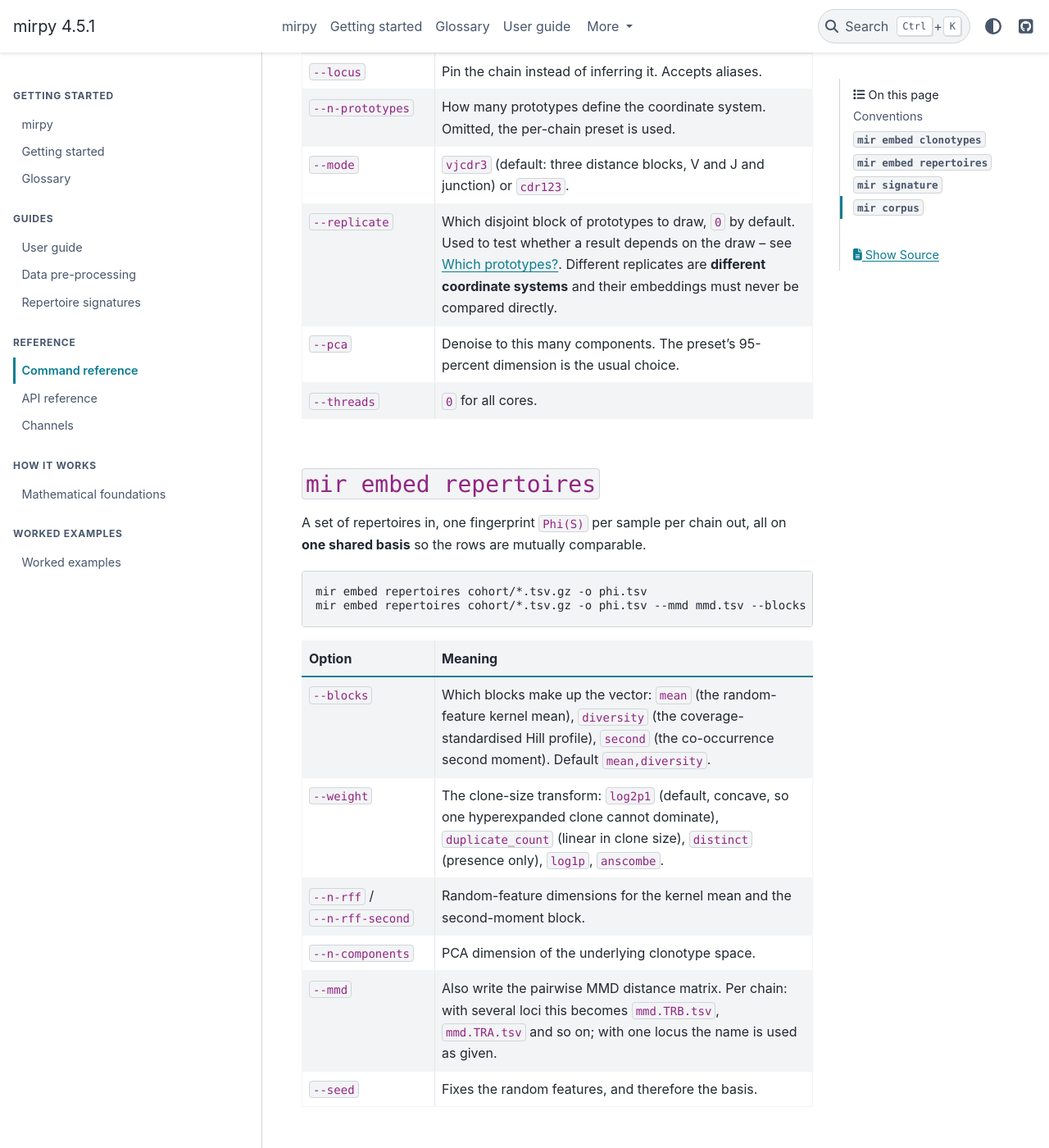
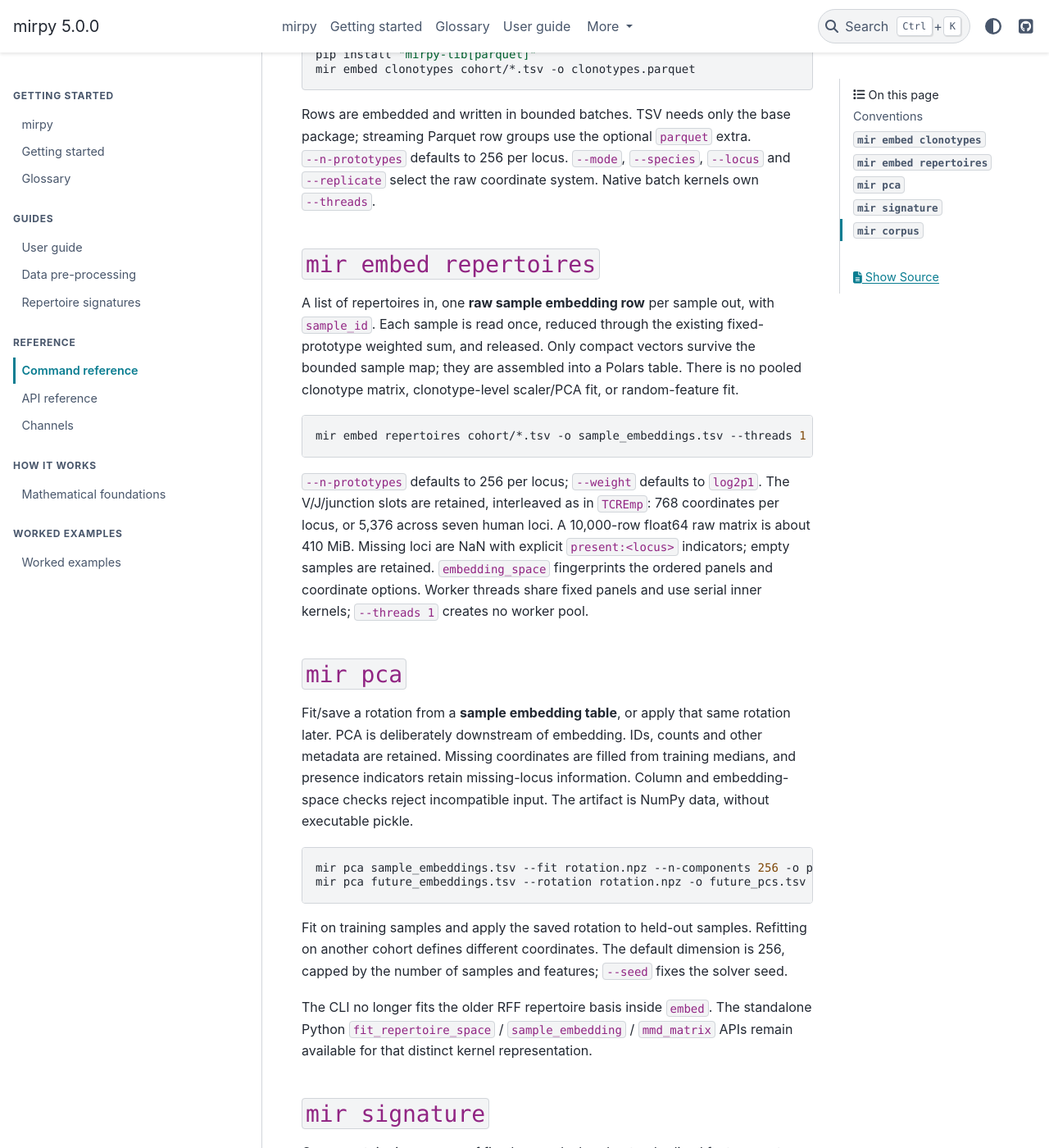
Before and after one commit to antigenomics/mirpy, a Sphinx documentation site: the page built from docs/cli.rst, in a window 1280 px wide and 1400 px high, scrolled down 1230 px. Shown: the whole window at 82% size. Built offline with Sphinx 7.4.7 and the PyData theme 0.15.4, drawn with Linux system fonts in a browser that asks for light colours; some of the changed text lies outside the part shown.

Commit message:
Reduce samples before PCA and separate raw embedding table commands

```diff
--- a/docs/api.rst
+++ b/docs/api.rst
@@ -45,6 +45,16 @@ Bundled prototype loader + manifest.
 PCA denoising / de-redundancy of embeddings.
 
 .. automodule:: mir.embedding.pca
+   :members:
+   :undoc-members:
+   :show-inheritance:
+
+``mir.embedding.table``
+~~~~~~~~~~~~~~~~~~~~~~~
+
+Raw sample/clonotype tables and separately fitted, schema-checked PCA rotations.
+
+.. automodule:: mir.embedding.table
    :members:
    :undoc-members:
    :show-inheritance:
@@ -363,8 +373,8 @@ Allele normalisation with default-allele cascade.
 Command-line interface (``mir``)
 --------------------------------
 
-``pip install mirpy-lib`` installs a ``mir`` console script (also ``python -m mir.cli``) with four
-commands: two embedding scales, plus the portable signature and the corpus it is rotated through.
+``pip install mirpy-lib`` installs a ``mir`` console script (also ``python -m mir.cli``) with raw
+embedding, sample-table PCA, portable signature and corpus commands.
 
 Both ``embed`` commands drop non-coding clonotypes (stop codon / legacy out-of-frame
 ``junction_aa``) before embedding, and there is **no flag to disable it**: a stop codon is in
@@ -373,20 +383,20 @@ distance and contaminates the geometry silently. ``--no-filter-functional`` is r
 message pointing at ``vdjtools filter --nonproductive``, which is what to use when the
 non-productive fraction is the thing you want.
 
-``mir embed clonotypes INPUT``
-   One repertoire's clonotype table → a per-clonotype TCREMP embedding table (columns ``e0…``).
-   Flags: ``--species``, ``--locus`` (inferred when the file has one locus), ``--n-prototypes``,
-   ``--mode {vjcdr3,cdr123}``, ``--replicate R`` (prototype draw), ``--pca K`` (compact the table),
-   ``--threads``, ``-o`` (``.tsv`` / ``.parquet``; default stdout TSV).
+``mir embed clonotypes INPUT...``
+   Stream raw clonotype embeddings with ``sample_id``, ``clonotype_id`` and ``locus``.
+   TSV needs only base dependencies; streaming Parquet requires ``mirpy-lib[parquet]``.
 
 ``mir embed repertoires INPUT...``
-   A dataset of clonotype tables → one repertoire vector ``Φ(S)`` per sample **per chain** on one
-   shared basis (columns ``phi0…``; sample id = filename stem). Flags: ``--species``, ``--locus``
-   (restrict), ``--n-prototypes``, ``--replicate R``,
-   ``--weight {log2p1,duplicate_count,distinct,log1p,anscombe}`` (default ``log2p1``),
-   ``--blocks mean,diversity[,second]``, ``--n-rff``, ``--n-rff-second``, ``--n-components``,
-   ``--mmd OUT`` (also write the per-chain pairwise unbiased-MMD matrix),
-   ``--threads``, ``--seed``, ``-o``.
+   Reduce each sample into its fixed-prototype weighted means. Output has one row per
+   ``sample_id``, locus-specific ``phi:`` coordinates, counts and presence masks.
+   No PCA or random-feature fit occurs here.
+
+``mir pca TABLE --fit ROTATION.npz`` / ``--rotation ROTATION.npz``
+   Fit/save or load/apply a sample-table PCA. Training imputation, scaling and rotation
+   apply unchanged to future samples; schema and embedding-space checks prevent mixing bases.
+
+See :doc:`cli` for examples and flags.
 
 ``mir signature INPUT...``
    AIRR clonotype tables → **one fixed-width named feature vector per sample**, rotated through a
@@ -395,7 +405,7 @@ non-productive fraction is the thing you want.
    ``--winsorize {features,pcs,none}``, ``--winsor-p P``, ``--components N`` (an integer count or a
    variance fraction), ``--species``,
    ``--weight {log2p1,duplicate_count,distinct,log1p,anscombe}``, ``--columns FILE``,
-   ``--jobs`` / ``-j`` (0 = every core; worker **processes**), ``--on-duplicate {error,sum}``,
+   ``--jobs`` / ``-j`` (0 = every core; worker **threads**), ``--on-duplicate {error,sum}``,
    ``--describe`` (print the columns *this invocation* emits and read no input), ``-o``.
 
    This emits the ``rsig`` half alone. ``vdjtools signature`` emits the ``vsig`` half; run both
--- a/docs/cli.rst
+++ b/docs/cli.rst
@@ -1,7 +1,7 @@
 Command reference
 =================
 
-``pip install mirpy-lib`` installs one ``mir`` command with four subcommands. This page lists each
+``pip install mirpy-lib`` installs one ``mir`` command with embedding, PCA and signature subcommands. This page lists each
 one, what it is for, and the options that change an answer rather than only a path.
 
 ``mir <command> --help`` is the authoritative list of flags and defaults -- it is generated from the
@@ -17,11 +17,11 @@ immunoSEQ, Parquet. Several files or a glob are fine.
 worth using for the raw per-clonotype embedding, which is thousands of columns wide. Omit ``-o`` and
 the result goes to stdout.
 
-**Sample identity.** The sample id defaults to the filename stem. The locus is inferred per file, or
+**Sample identity.** The sample ID is the filename up to its first dot; files sharing it form one sample. The locus is inferred per file, or
 pin it with ``--locus``, which accepts aliases -- ``beta``, ``T-alpha`` -- and errors on anything it
 cannot resolve rather than guessing.
 
-**Threads.** ``--threads 0`` means all cores.
+**Threads.** ``--threads 0`` means all allocated cores. Positive counts are capped by the allocation.
 
 **Non-coding clonotypes are dropped, and there is no flag to keep them.** Both ``embed`` commands
 filter to productive clonotypes first. This is deliberate: a stop codon is a character in seqtree's
@@ -33,71 +33,65 @@ the thing you want.
 ``mir embed clonotypes``
 ------------------------
 
-One repertoire in, one row per clonotype out -- the input to clustering, visualisation and per-receptor
-machine learning.
+A list of repertoires in, raw clonotype embeddings out, with ``sample_id`` and
+``clonotype_id`` on every row. Mixed loci are accepted; ``locus`` identifies each
+row's panel. Supplied clonotype or AIRR sequence IDs are preserved; otherwise
+stable within-sample IDs are assigned. Files sharing a filename stem form one
+sample. No PCA is fitted by this command.
 
 .. code-block:: bash
 
-   mir embed clonotypes sample.tsv -o clonotypes.parquet
-   mir embed clonotypes sample.tsv --pca 50 --n-prototypes 1000 -o clonotypes.parquet
+   mir embed clonotypes cohort/*.tsv -o clonotypes.tsv --threads 1
+   pip install "mirpy-lib[parquet]"
+   mir embed clonotypes cohort/*.tsv -o clonotypes.parquet
 
-.. list-table::
-   :header-rows: 1
-   :widths: 26 74
-
-   * - Option
-     - Meaning
-   * - ``--species``
-     - ``human`` (default) or ``mouse``.
-   * - ``--locus``
-     - Pin the chain instead of inferring it. Accepts aliases.
-   * - ``--n-prototypes``
-     - How many prototypes define the coordinate system. Omitted, the per-chain preset is used.
-   * - ``--mode``
-     - ``vjcdr3`` (default: three distance blocks, V and J and junction) or ``cdr123``.
-   * - ``--replicate``
-     - Which disjoint block of prototypes to draw, ``0`` by default. Used to test whether a result
-       depends on the draw -- see :ref:`which-prototypes`. Different replicates are **different
-       coordinate systems** and their embeddings must never be compared directly.
-   * - ``--pca``
-     - Denoise to this many components. The preset's 95-percent dimension is the usual choice.
-   * - ``--threads``
-     - ``0`` for all cores.
+Rows are embedded and written in bounded batches. TSV needs only the base package;
+streaming Parquet row groups use the optional ``parquet`` extra. ``--n-prototypes``
+defaults to 256 per locus. ``--mode``, ``--species``, ``--locus`` and ``--replicate``
+select the raw coordinate system. Native batch kernels own ``--threads``.
 
 ``mir embed repertoires``
 -------------------------
 
-A set of repertoires in, one fingerprint ``Phi(S)`` per sample per chain out, all on **one shared
-basis** so the rows are mutually comparable.
+A list of repertoires in, one **raw sample embedding row** per sample out, with
+``sample_id``. Each sample is read once, reduced through the existing fixed-prototype
+weighted sum, and released. Only compact vectors survive the bounded sample map;
+they are assembled into a Polars table. There is no pooled clonotype matrix,
+clonotype-level scaler/PCA fit, or random-feature fit.
 
 .. code-block:: bash
 
-   mir embed repertoires cohort/*.tsv.gz -o phi.tsv
-   mir embed repertoires cohort/*.tsv.gz -o phi.tsv --mmd mmd.tsv --blocks mean,diversity,second
+   mir embed repertoires cohort/*.tsv -o sample_embeddings.tsv --threads 1
 
-.. list-table::
-   :header-rows: 1
-   :widths: 26 74
+``--n-prototypes`` defaults to 256 per locus; ``--weight`` defaults to ``log2p1``.
+The V/J/junction slots are retained, interleaved as in ``TCREmp``: 768 coordinates
+per locus, or 5,376 across seven human loci. A 10,000-row float64 raw matrix is
+about 410 MiB. Missing loci are NaN with explicit ``present:<locus>`` indicators;
+empty samples are retained. ``embedding_space`` fingerprints the ordered panels
+and coordinate options. Worker threads share fixed panels and use serial inner
+kernels; ``--threads 1`` creates no worker pool.
 
-   * - Option
-     - Meaning
-   * - ``--blocks``
-     - Which blocks make up the vector: ``mean`` (the random-feature kernel mean), ``diversity``
-       (the coverage-standardised Hill profile), ``second`` (the co-occurrence second moment).
-       Default ``mean,diversity``.
-   * - ``--weight``
-     - The clone-size transform: ``log2p1`` (default, concave, so one hyperexpanded clone cannot
-       dominate), ``duplicate_count`` (linear in clone size), ``distinct`` (presence only),
-       ``log1p``, ``anscombe``.
-   * - ``--n-rff`` / ``--n-rff-second``
-     - Random-feature dimensions for the kernel mean and the second-moment block.
-   * - ``--n-components``
-     - PCA dimension of the underlying clonotype space.
-   * - ``--mmd``
-     - Also write the pairwise MMD distance matrix. Per chain: with several loci this becomes
-       ``mmd.TRB.tsv``, ``mmd.TRA.tsv`` and so on; with one locus the name is used as given.
-   * - ``--seed``
-     - Fixes the random features, and therefore the basis.
+``mir pca``
+------------
+
+Fit/save a rotation from a **sample embedding table**, or apply that same rotation
+later. PCA is deliberately downstream of embedding. IDs, counts and other metadata
+are retained. Missing coordinates are filled from training medians, and presence
+indicators retain missing-locus information. Column and embedding-space checks
+reject incompatible input. The artifact is NumPy data, without executable pickle.
+
+.. code-block:: bash
+
+   mir pca sample_embeddings.tsv --fit rotation.npz --n-components 256 -o pcs.tsv
+   mir pca future_embeddings.tsv --rotation rotation.npz -o future_pcs.tsv
+
+Fit on training samples and apply the saved rotation to held-out samples. Refitting
+on another cohort defines different coordinates. The default dimension is 256,
+capped by the number of samples and features; ``--seed`` fixes the solver seed.
+
+The CLI no longer fits the older RFF repertoire basis inside ``embed``. The
+standalone Python ``fit_repertoire_space`` / ``sample_embedding`` / ``mmd_matrix``
+APIs remain available for that distinct kernel representation.
 
 ``mir signature``
 -----------------
@@ -147,7 +141,7 @@ half** of the portable signature. The statistics half is ``vdjtools signature``,
    * - ``--columns``
      - Restrict the output to a file of column names.
    * - ``-j/--jobs``
-     - Worker processes over samples, ``0`` for all cores.
+     - Worker threads over samples, ``0`` for all cores.
 
 Which corpus to choose, and what the columns mean, are in :doc:`signature` and :doc:`channels`.
 
--- a/docs/getting-started.rst
+++ b/docs/getting-started.rst
@@ -147,20 +147,22 @@ Step 5 -- the same thing from the shell
 
 .. code-block:: bash
 
-   # one repertoire -> per-clonotype embedding table, the input to clustering and ML
-   mir embed clonotypes sample.tsv --pca 50 -o clonotypes.parquet
+   # a list of files -> raw clonotype rows with sample and clonotype IDs
+   mir embed clonotypes cohort/*.tsv.gz -o clonotypes.tsv
 
-   # a set of repertoires -> one fingerprint per sample on a shared basis, plus the MMD matrix
-   mir embed repertoires cohort/*.tsv.gz -o phi.tsv --mmd mmd.tsv
+   # one raw embedding row per sample; PCA is a separate operation
+   mir embed repertoires cohort/*.tsv.gz -o sample_embeddings.tsv --threads 1
+   mir pca sample_embeddings.tsv --fit rotation.npz -o sample_pcs.tsv
+   mir pca held_out_embeddings.tsv --rotation rotation.npz -o held_out_pcs.tsv
 
-Sample ids default to the filename stem and the locus is inferred per file. With several loci the MMD
-matrix is written per chain, as ``mmd.TRB.tsv``, ``mmd.TRA.tsv`` and so on. See :doc:`cli`.
+Sample IDs use the filename up to its first dot; files sharing that ID are combined.
+Clonotype Parquet output requires ``mirpy-lib[parquet]``. See :doc:`cli`.
 
 Step 6 -- one named vector per sample
 -------------------------------------
 
-``Phi(S)`` is a coordinate system fitted on *your* cohort, which is what makes it powerful and also
-what makes it incomparable with anyone else's. When you need a vector that a collaborator can
+The ``RepertoireSpace`` RFF basis above is fitted on *your* cohort. Raw prototype
+means from the CLI use fixed panels, while their downstream PCA uses a fitted rotation. When you need a vector that a collaborator can
 reproduce independently, use a :doc:`signature` instead: fixed, named columns standardised against a
 published reference corpus.
 
--- a/docs/index.rst
+++ b/docs/index.rst
@@ -137,8 +137,9 @@ Your first embedding
 
       .. code-block:: bash
 
-         mir embed clonotypes  sample.tsv      -o clonotypes.parquet --pca 50
-         mir embed repertoires cohort/*.tsv.gz -o phi.tsv --mmd mmd.tsv
+         mir embed clonotypes  samples/*.tsv  -o clonotypes.tsv
+         mir embed repertoires cohort/*.tsv.gz -o sample_embeddings.tsv
+         mir pca sample_embeddings.tsv --fit rotation.npz -o sample_pcs.tsv
 
 Each row is the receptor's distance to every prototype, in three blocks -- V, J and junction. The
 junction part comes from ``seqtree.gapblock``; the V and J parts are precomputed germline distances.
--- a/src/mir/__init__.py
+++ b/src/mir/__init__.py
@@ -19,7 +19,7 @@ from vdjtools.cores import configure_runtime
 
 configure_runtime()
 
-__version__ = "4.5.1"
+__version__ = "5.0.0"
 
 __all__ = ["__version__", "get_resource_path", "TCREmp", "PairedTCREmp"]
 
```
Also changed, not shown: README.md (+10 -3 lines), docs/usage.rst (+10 -11 lines), pyproject.toml (+5 -3 lines), 5 other files.
